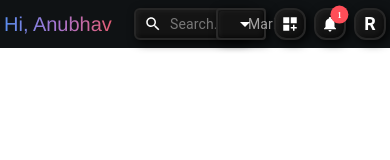
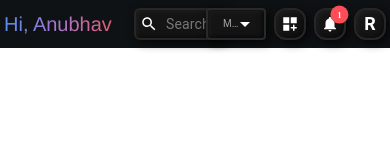
Before and after one commit to 02anubhav/header, a React (Vite) app: page / in a window 390 px wide. Shown: the top 160 px of the page. Built offline with nearby package versions, Linux system fonts and the light colour scheme.

Commit message:
layout_update

```diff
--- a/src/Styles/app.scss
+++ b/src/Styles/app.scss
@@ -303,3 +303,16 @@ gap: $Uni-gap;
 .menu-list .MuiMenuItem-root:hover {
   background-color: #1f1f1f !important;
 }
+
+
+@media (max-width: 740px) {
+  .search-container{
+    width: 80% !important;
+    padding: 1px 4px !important;
+  }
+  .custom-dropdown{
+    min-width: 60px !important;
+    font-size: 10px !important;
+    padding: 1px;
+  }
+}
```
